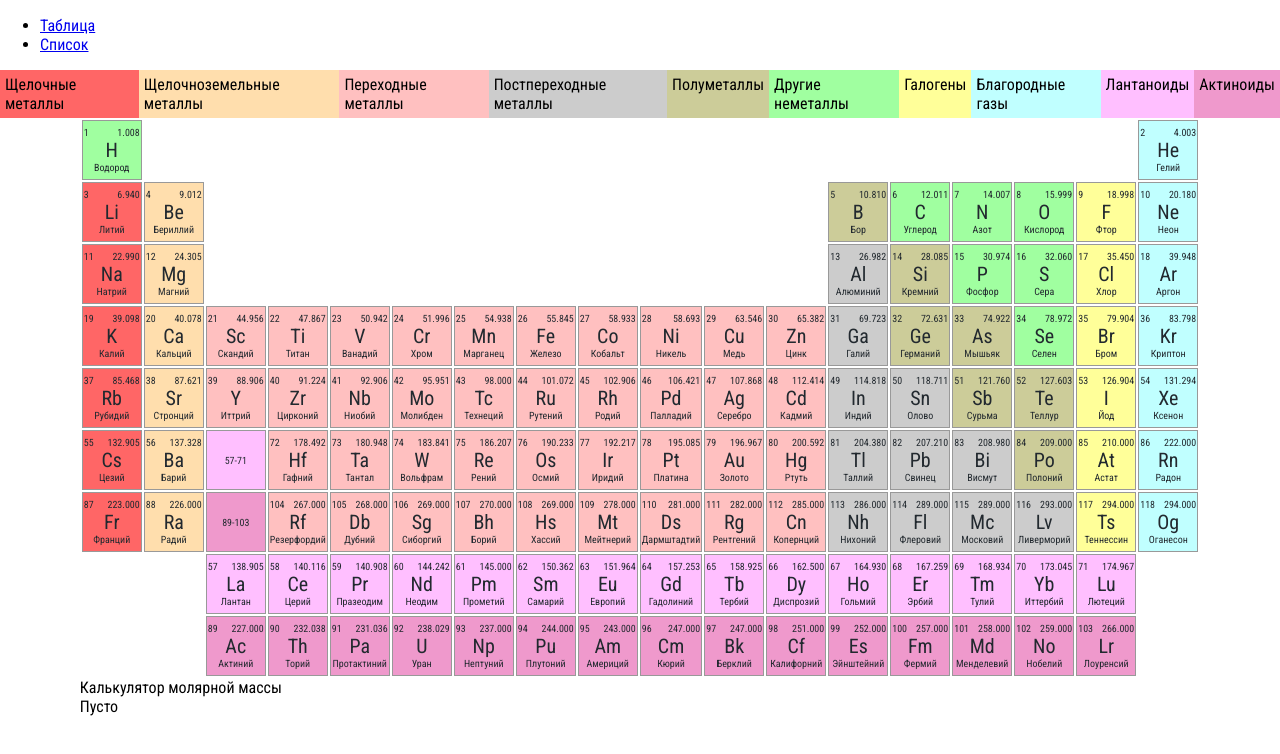
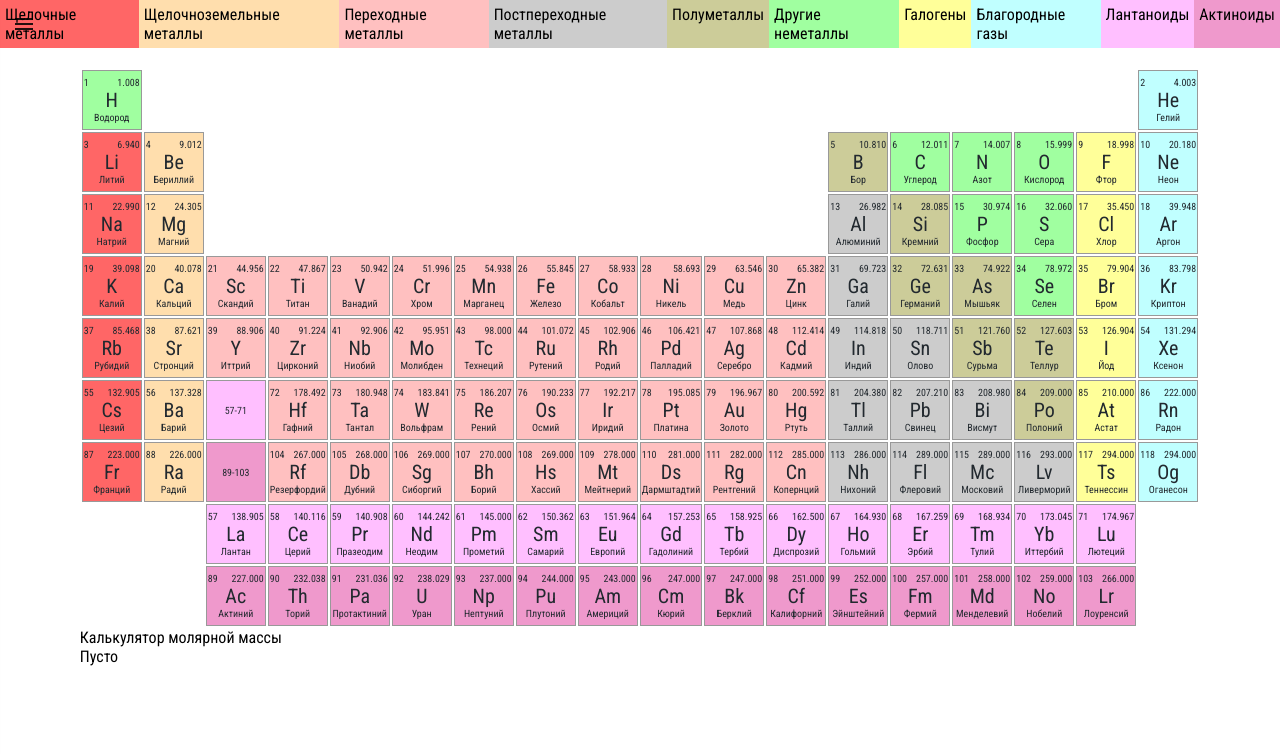
Before and after one commit to karataev/mendeleev-table, a React (Create React App) app: page / in a window 1280 px wide. Shown: the top 754 px of the page. Built offline with nearby package versions, Linux system fonts and the light colour scheme.

Commit message:
Refactor navigation view

```diff
--- a/package.json
+++ b/package.json
@@ -4,6 +4,7 @@
   "private": true,
   "dependencies": {
     "lodash": "^4.17.10",
+    "material-ui": "^0.20.0",
     "react": "^16.3.2",
     "react-dom": "^16.3.2",
     "react-router-dom": "^4.2.2",
--- a/public/index.html
+++ b/public/index.html
@@ -7,6 +7,7 @@
     <link rel="manifest" href="%PUBLIC_URL%/manifest.json">
     <link rel="shortcut icon" href="%PUBLIC_URL%/favicon.ico">
     <link href="https://fonts.googleapis.com/css?family=Roboto+Condensed" rel="stylesheet">
+    <link href="https://fonts.googleapis.com/icon?family=Material+Icons" rel="stylesheet">
     <title>Mendeleev table</title>
   </head>
   <body>
--- a/src/categories/CategoryList.js
+++ b/src/categories/CategoryList.js
@@ -8,6 +8,7 @@ import CategoryItem from "./CategoryItem";
 const Root = styled.div`
 display: flex;
 justify-content: flex-end;
+margin-bottom: 20px;
 `;
 
 export default class CategoryList extends React.Component {
--- a/src/components/App.js
+++ b/src/components/App.js
@@ -2,24 +2,26 @@ import React, { Component } from 'react';
 import {
   BrowserRouter as Router,
   Route,
-  Link
 } from 'react-router-dom';
+import MuiThemeProvider from 'material-ui/styles/MuiThemeProvider';
 
 import ElementList from '../list/ElementList';
 import TablePage from "./TablePage";
+import Navigation from "./Navigation";
 
 class App extends Component {
   render() {
     return (
       <Router>
-        <div>
-          <ul>
-            <li><Link to="/">Таблица</Link></li>
-            <li><Link to="/list">Список</Link></li>
-          </ul>
-          <Route exact path="/" component={TablePage} />
-          <Route exact path="/list" component={ElementList} />
-        </div>
+        <MuiThemeProvider>
+          <div>
+            <Navigation/>
+            <div>
+              <Route exact path="/" component={TablePage} />
+              <Route exact path="/list" component={ElementList} />
+            </div>
+          </div>
+        </MuiThemeProvider>
       </Router>
     );
   }
--- /dev/null
+++ b/src/components/Navigation.js
@@ -0,0 +1,55 @@
+import React from 'react';
+import styled from 'styled-components';
+import {Link} from 'react-router-dom';
+import Drawer from 'material-ui/Drawer';
+import MenuItem from 'material-ui/MenuItem';
+import IconButton from 'material-ui/IconButton';
+
+const MenuHolder = styled.div`
+position: absolute;
+top: 0;
+left: 0;
+`;
+
+export default class Navigation extends React.Component {
+
+  constructor(props) {
+    super(props);
+
+    this.state = {open: false};
+  }
+
+  handleToggle = () => this.setState({open: !this.state.open});
+
+  handleClose = () => this.setState({open: false});
+
+  render() {
+    return (
+      <div>
+        <MenuHolder>
+          <IconButton
+            iconClassName="material-icons md-24"
+            onClick={this.handleToggle}
+          >menu</IconButton>
+        </MenuHolder>
+        <Drawer
+          docked={false}
+          width={200}
+          open={this.state.open}
+          onRequestChange={(open) => this.setState({open})}
+        >
+          <Link to="/">
+            <MenuItem onClick={this.handleClose}>
+              Таблица
+            </MenuItem>
+          </Link>
+          <Link to="/list">
+            <MenuItem onClick={this.handleClose}>
+              Список
+            </MenuItem>
+          </Link>
+        </Drawer>
+      </div>
+    )
+  }
+}
```
Also changed, not shown: 1 other file (tests, documents, lock files or other folders).
